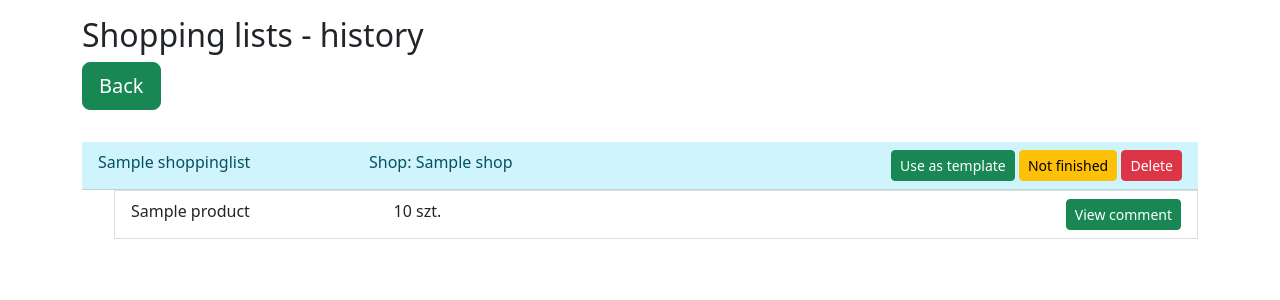
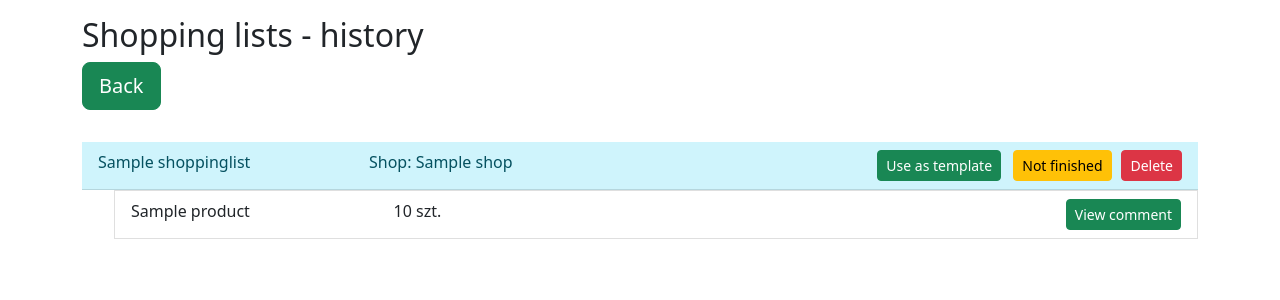
Before and after one commit to pawelsuswal/Shopping-list, a Django app: page /shopping-list/list/history/ in a window 1280 px wide. Shown: the part 56-356 px from the top of the page. Run offline with Django 3.2, Linux system fonts and the light colour scheme; a user stored in the database is signed in; tables that the repository leaves empty hold one stand-in row (values such as "Sample post"); parts of the project's set-up code (start-up, migrations or seed data) failed here and were passed over; some libraries are stand-ins or nearby versions.

Commit message:
Changed handling finish status for shopping list from get to post, minor display fixes for buttons

```diff
--- a/shopping_list/templates/shopping_list/favourites_list.html
+++ b/shopping_list/templates/shopping_list/favourites_list.html
@@ -27,7 +27,7 @@
                     </div>
                 </div>
                 <div class="">
-                    <a href="{% url 'shopping_list:create' %}?source={{ item.0.slug }}" class="btn btn-success btn-sm">Use as template</a>
+                    <a href="{% url 'shopping_list:create' %}?source={{ item.0.slug }}" class="btn btn-success btn-sm me-2">Use as template</a>
                     <a href="{% url 'shopping_list:delete' slug=item.0.slug %}" class="btn btn-danger btn-sm">Delete</a>
                 </div>
             </li>
--- a/shopping_list/templates/shopping_list/history_list.html
+++ b/shopping_list/templates/shopping_list/history_list.html
@@ -27,10 +27,16 @@
                     </div>
                 </div>
                 <div class="">
-                    <a href="{% url 'shopping_list:create' %}?source={{ item.0.slug }}" class="btn btn-success btn-sm">Use
-                        as template</a>
-                    <a href="{% url 'shopping_list:change_finish_status' slug=item.0.slug %}"
-                       class="btn btn-warning btn-sm">Not finished</a>
+                    <a href="{% url 'shopping_list:create' %}?source={{ item.0.slug }}"
+                       class="btn btn-success btn-sm me-2">Use as template</a>
+                    <div class="d-inline-flex me-2" style="width: 6rem">
+                        <form action="{% url 'shopping_list:change_finish_status' slug=item.0.slug %}" method="post">
+                            {% csrf_token %}
+                            <input type="submit" class="btn btn-warning btn-sm" value="Not finished">
+                        </form>
+                    </div>
+                    {#                    <a href="{% url 'shopping_list:change_finish_status' slug=item.0.slug %}"#}
+                    {#                       class="btn btn-warning btn-sm me-2">Not finished</a>#}
                     <a href="{% url 'shopping_list:delete' slug=item.0.slug %}"
                        class="btn btn-danger btn-sm">Delete</a>
                 </div>
--- a/shopping_list/views.py
+++ b/shopping_list/views.py
@@ -195,7 +195,7 @@ class ShoppingListUpdateFinishStatus(LoginRequiredMixin, views.View):
     """Change selected shopping list finished status to opposite"""
 
     # todo czy to jest poprawnie, że baza jest modyfikowana get'em? Przenieść na POST
-    def get(self, request, slug):
+    def post(self, request, slug):
         """Try to get selected shopping list for current user and change it finised status to opposite"""
         user = request.user
         shopping_list = ShoppingList.objects.filter(user=user, slug=slug)
```
Also changed, not shown: shopping_list/templates/shopping_list/main_list.html (+3 -4 lines).
